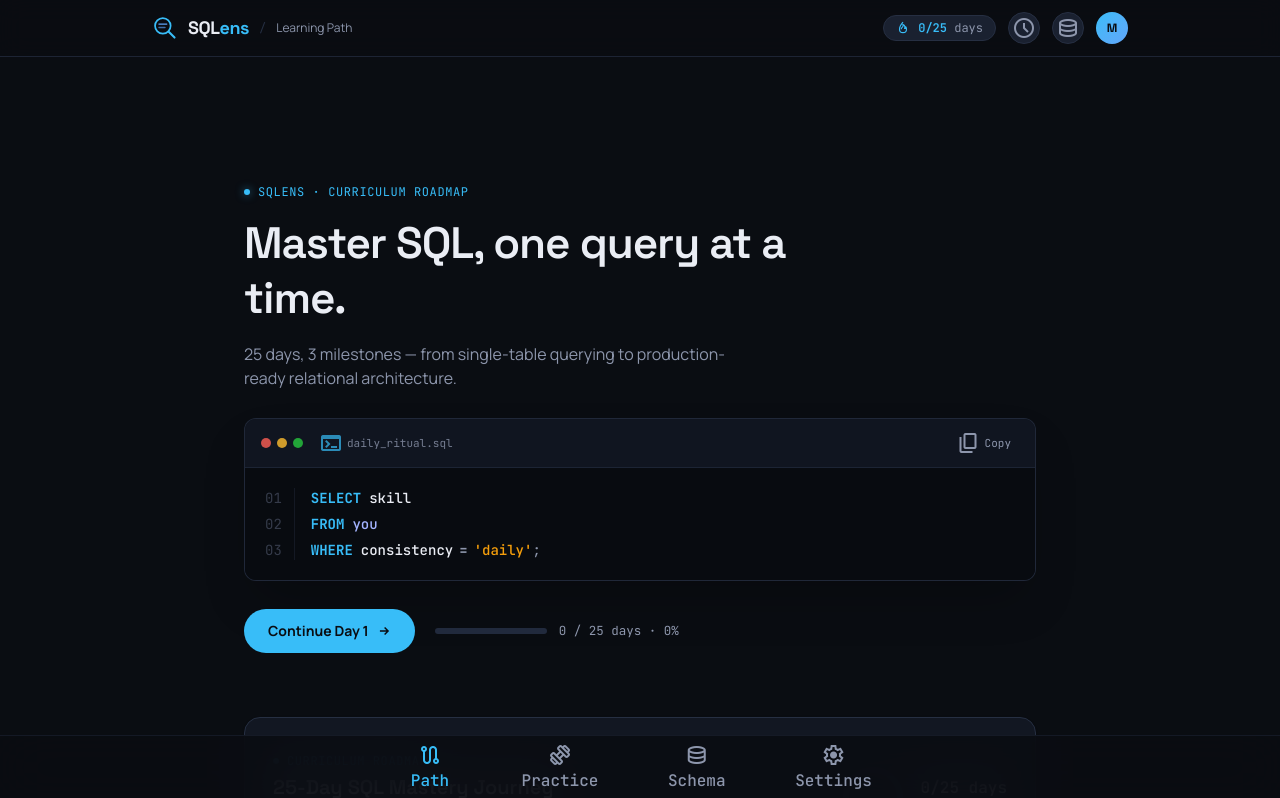
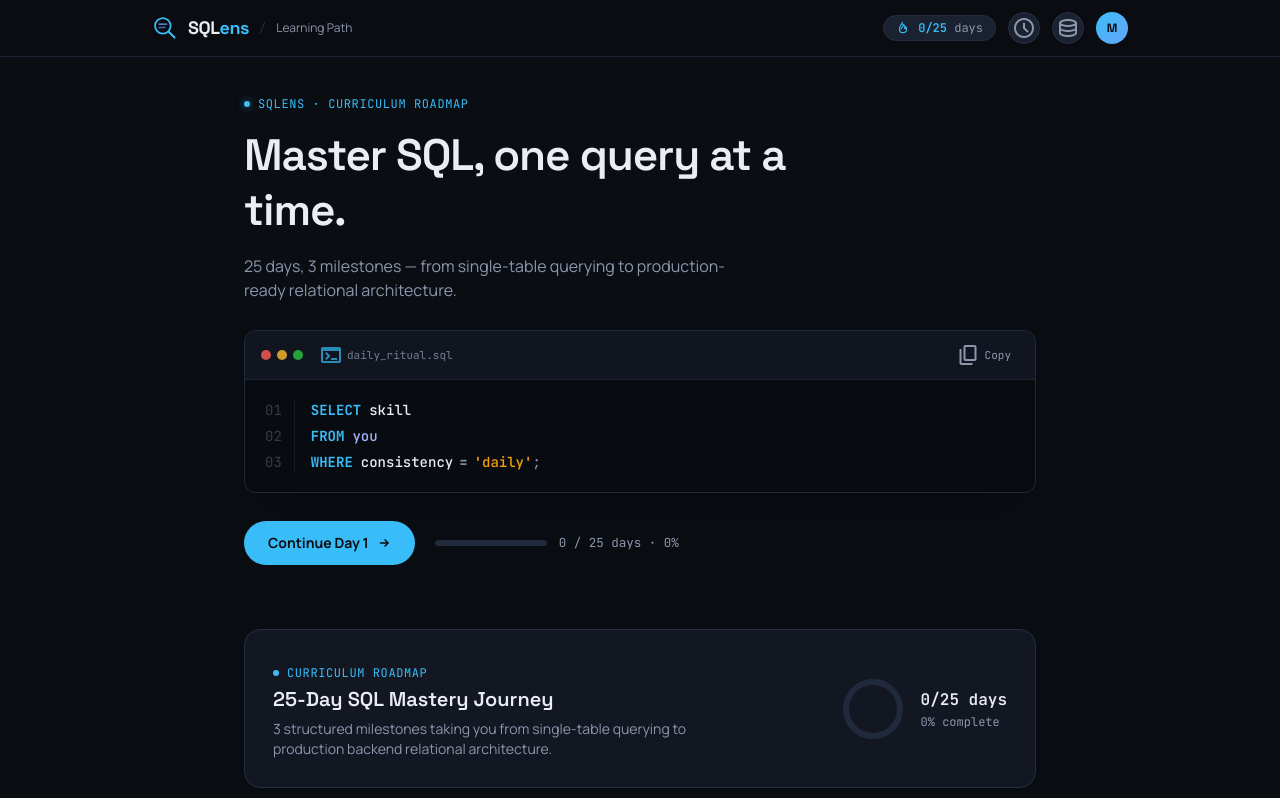
Before and after one commit to minhaj-hossain/SQLens, a React (Vite) app: page / in a window 1280 px wide. Shown: the top 798 px of the page. Built offline with nearby package versions, Linux system fonts and the light colour scheme.

Commit message:
feat: enhance icon loading experience and remove bottom navigation

```diff
--- a/index.html
+++ b/index.html
@@ -8,7 +8,29 @@
     <link rel="preconnect" href="https://fonts.googleapis.com">
     <link rel="preconnect" href="https://fonts.gstatic.com" crossorigin>
     <link href="https://fonts.googleapis.com/css2?family=Space+Grotesk:wght@500;600;700&family=Manrope:wght@400;500;600;700&family=Hanken+Grotesk:wght@400;500;600;700&family=Inter:wght@400;500;600;700&family=JetBrains+Mono:ital,wght@0,400;0,500;0,600;0,700;1,400&display=swap" rel="stylesheet">
-    <link href="https://fonts.googleapis.com/css2?family=Material+Symbols+Outlined:opsz,wght,FILL,GRAD@20..48,100..700,0..1,-50..200" rel="stylesheet">
+    <link href="https://fonts.googleapis.com/css2?family=Material+Symbols+Outlined:opsz,wght,FILL,GRAD@20..48,100..700,0..1,-50..200&display=swap" rel="stylesheet">
+    <script>
+      // Prevent the "flash of unstyled icon text" (FOUT): Material Symbols are
+      // ligature icons — until the icon font loads, browsers show the literal
+      // ligature text (e.g. "database", "arrow_back"). Add a short guard class
+      // that hides icon glyphs, then remove it the moment the font is ready.
+      (function () {
+        try {
+          document.documentElement.classList.add('icons-loading');
+          // Failsafe: if the font promise never resolves, stop hiding after 3s.
+          setTimeout(function () {
+            document.documentElement.classList.remove('icons-loading');
+          }, 3000);
+          if (document.fonts && document.fonts.ready) {
+            document.fonts.ready.then(function () {
+              document.documentElement.classList.remove('icons-loading');
+            });
+          }
+        } catch (e) {
+          document.documentElement.classList.remove('icons-loading');
+        }
+      })();
+    </script>
   </head>
   <body class="bg-zinc-950 text-zinc-100 antialiased selection:bg-emerald-500/20 selection:text-emerald-300">
     <div id="root"></div>
--- a/src/App.tsx
+++ b/src/App.tsx
@@ -1,7 +1,6 @@
 import React, { useState, useEffect, useMemo } from 'react';
 import { AnimatePresence, motion } from 'motion/react';
 import { Header } from './components/layout/Header';
-import { BottomNav, NavTab } from './components/layout/BottomNav';
 import { LearningPathView } from './components/roadmap/LearningPathView';
 import { ConceptLessonView } from './components/learning/ConceptLessonView';
 import { PracticeTaskView } from './components/learning/PracticeTaskView';
@@ -24,6 +23,11 @@
 } from './lib/progress/unlock-calculator';
 
 type LearningStage = 'lesson' | 'practice' | 'concept_complete' | 'challenge' | 'day_complete';
+// Active app view. The bottom navigation bar was removed; 'learning-path' is the
+// landing view, 'practice' is entered by selecting a module. 'settings'/'home'
+// are retained on the type for backward compatibility with saved state but are
+// no longer directly navigable.
+export type NavTab = 'home' | 'learning-path' | 'practice' | 'schema' | 'settings';
 
 export default function App() {
   const [userState, setUserState] = useState<UserLearningState>(loadUserState);
@@ -352,14 +356,6 @@
     }
   };
 
-  const handleTabChange = (tab: NavTab) => {
-    if (tab === 'schema') {
-      setIsSchemaModalOpen(true);
-    } else {
-      setActiveTab(tab);
-    }
-  };
-
   return (
     <div className="flex min-h-screen flex-col bg-surface-base text-on-surface font-body-md antialiased selection:bg-primary-container/30 selection:text-primary">
       {/* Top Application Header matching HTML */}
@@ -374,8 +370,8 @@
         activeViewTitle={activeTab === 'practice' ? `Day ${currentModule.day}: ${currentModule.shortTitle}` : 'Learning Path'}
       />
 
-      {/* Main Content Area */}
-      <main className="relative w-full pt-16 bg-surface-base min-h-screen">
+      {/* Main Content Area — header is sticky (in flow), so no top offset needed */}
+      <main className="relative w-full bg-surface-base min-h-screen">
         {activeTab === 'learning-path' || activeTab === 'home' ? (
           <LearningPathView
             userState={userState}
@@ -385,7 +381,7 @@
             onOpenSchema={() => setIsSchemaModalOpen(true)}
           />
         ) : (
-          <div className="flex flex-col w-full pb-32 px-4 sm:px-6 lg:px-8 py-6 max-w-7xl mx-auto">
+          <div className="flex flex-col w-full pb-8 px-4 sm:px-6 lg:px-8 py-6 max-w-7xl mx-auto">
             {/* Breadcrumb Header in Practice View */}
             <div className="flex items-center justify-between pb-4 mb-4 border-b border-outline-variant/40">
               <button
@@ -501,9 +497,6 @@
         )}
       </main>
 
-      {/* Bottom Navigation matching HTML design */}
-      <BottomNav activeTab={activeTab} onTabChange={handleTabChange} />
-
       {/* Global Modals */}
       <SuccessModal
         isOpen={successModalData.isOpen}
--- a/src/components/layout/BottomNav.tsx
+++ /dev/null
@@ -1,68 +0,0 @@
-import React from 'react';
-
-export type NavTab = 'home' | 'learning-path' | 'practice' | 'schema' | 'settings';
-
-interface BottomNavProps {
-  activeTab: NavTab;
-  onTabChange: (tab: NavTab) => void;
-}
-
-export const BottomNav: React.FC<BottomNavProps> = ({ activeTab, onTabChange }) => {
-  return (
-    <nav className="fixed bottom-0 w-full z-50 bg-surface-base/90 backdrop-blur-xl pb-safe border-t border-outline-variant/40">
-      <div className="flex justify-between items-center h-16 px-gutter max-w-lg mx-auto">
-        <button
-          onClick={() => onTabChange('learning-path')}
-          className={`flex flex-col items-center justify-center min-w-[44px] min-h-[44px] transition-colors cursor-pointer ${
-            activeTab === 'home' || activeTab === 'learning-path'
-              ? 'text-primary-container'
-              : 'text-on-surface-variant hover:text-on-surface'
-          }`}
-          data-path="learning-path"
-        >
-          <span className="material-symbols-outlined text-[22px]">route</span>
-          <span className="font-label-sm text-label-sm mt-0.5 font-medium">Path</span>
-        </button>
-
-        <button
-          onClick={() => onTabChange('practice')}
-          className={`flex flex-col items-center justify-center min-w-[44px] min-h-[44px] transition-colors cursor-pointer ${
-            activeTab === 'practice'
-              ? 'text-primary-container'
-              : 'text-on-surface-variant hover:text-on-surface'
-          }`}
-          data-path="practice"
-        >
-          <span className="material-symbols-outlined text-[22px]">exercise</span>
-          <span className="font-label-sm text-label-sm mt-0.5 font-medium">Practice</span>
-        </button>
-
-        <button
-          onClick={() => onTabChange('schema')}
-          className={`flex flex-col items-center justify-center min-w-[44px] min-h-[44px] transition-colors cursor-pointer ${
-            activeTab === 'schema'
-              ? 'text-primary-container'
-              : 'text-on-surface-variant hover:text-on-surface'
-          }`}
-          data-path="schema"
-        >
-          <span className="material-symbols-outlined text-[22px]">database</span>
-          <span className="font-label-sm text-label-sm mt-0.5 font-medium">Schema</span>
-        </button>
-
-        <button
-          onClick={() => onTabChange('settings')}
-          className={`flex flex-col items-center justify-center min-w-[44px] min-h-[44px] transition-colors cursor-pointer ${
-            activeTab === 'settings'
-              ? 'text-primary-container'
-              : 'text-on-surface-variant hover:text-on-surface'
-          }`}
-          data-path="settings"
-        >
-          <span className="material-symbols-outlined text-[22px]">settings</span>
-          <span className="font-label-sm text-label-sm mt-0.5 font-medium">Settings</span>
-        </button>
-      </div>
-    </nav>
-  );
-};
--- a/src/components/roadmap/LearningPathView.tsx
+++ b/src/components/roadmap/LearningPathView.tsx
@@ -84,7 +84,7 @@
   const ringOffset = ringCircumference - (overallPercent / 100) * ringCircumference;
 
   return (
-    <div className="flex flex-col w-full pb-32">
+    <div className="flex flex-col w-full pb-12">
       {/* Locked Notice Banner if clicked */}
       {lockedAlert && (
         <div className="fixed top-20 left-1/2 -translate-x-1/2 z-50 w-full max-w-md px-4">
@@ -135,7 +135,7 @@
       )}
 
       {/* ============ HERO SECTION ============ */}
-      <section className="max-w-[840px] mx-auto w-full px-4 sm:px-6 pt-10 sm:pt-14 pb-8 sm:pb-10">
+      <section className="max-w-[840px] mx-auto w-full px-4 sm:px-6 pt-6 sm:pt-8 pb-8 sm:pb-10">
         <div className="inline-flex items-center gap-2 font-mono text-xs tracking-wider text-func uppercase mb-4">
           <span className="w-1.5 h-1.5 rounded-full bg-func shadow-[0_0_8px_rgba(56,189,248,0.6)] shrink-0" />
           <span>SQLens · Curriculum Roadmap</span>
--- a/src/index.css
+++ b/src/index.css
@@ -141,6 +141,13 @@
   }
 }
 
+/* Hide raw ligature text while the Material Symbols font is still loading.
+   The inline script in index.html adds .icons-loading on boot and removes it
+   once document.fonts.ready resolves (or after a 3s failsafe). */
+html.icons-loading .material-symbols-outlined {
+  visibility: hidden;
+}
+
 /* ============ ER-STYLE TIMELINE & NODE STYLES ============ */
 .timeline-container {
   --rail: 15px;
```
